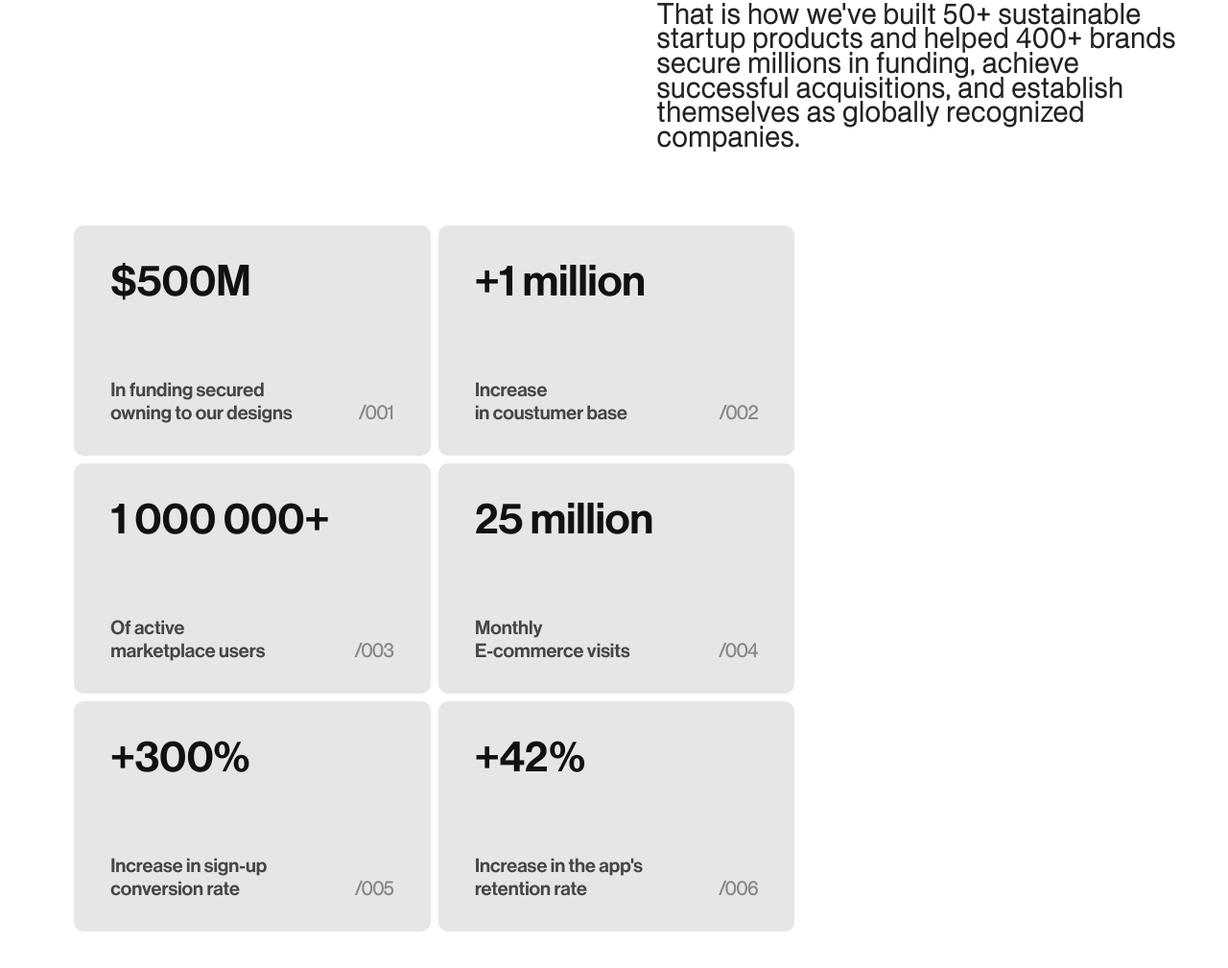
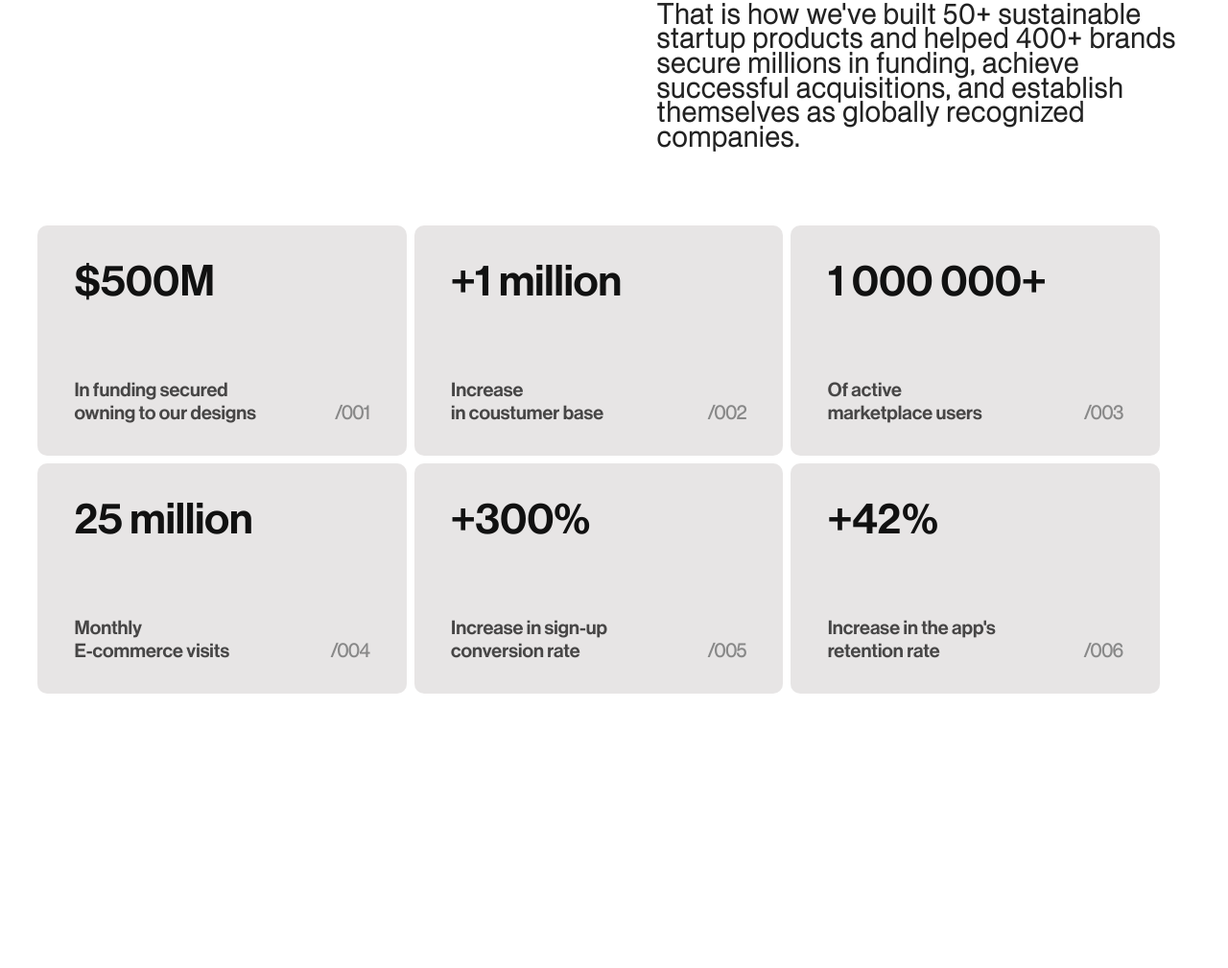
Before and after one commit to akshprooo/lazarev.agency, a website built with Vite: page index.html in a window 1280 px wide. Shown: the part 4635-5644 px from the top of the page at 96% size. After the commit the page ends 5397 px from the top, so only its background shows below. Built offline with nearby package versions, Linux system fonts and the light colour scheme; some packages are replaced by stand-ins of ours.

Commit message:
Update style.css

```diff
--- a/style.css
+++ b/style.css
@@ -461,10 +461,10 @@ video{
     display: flex;
     flex-wrap: wrap;
     gap: 8px;
-    padding: 3vw 6vw;
+    padding: 3vw 39px;
 }
 .grid-item{
-    width: 33%;
+    width: 32%;
     height: 30vh;
     background-color: rgba(223, 221, 221, 0.747);
     border-radius: 10px;
```
